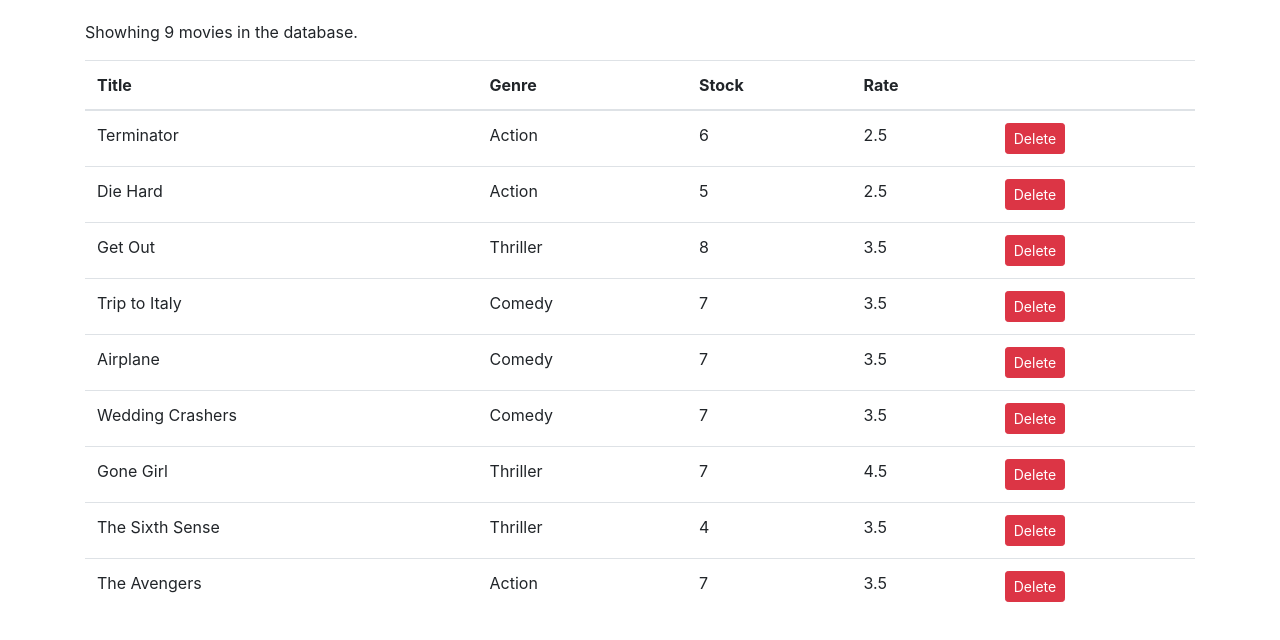
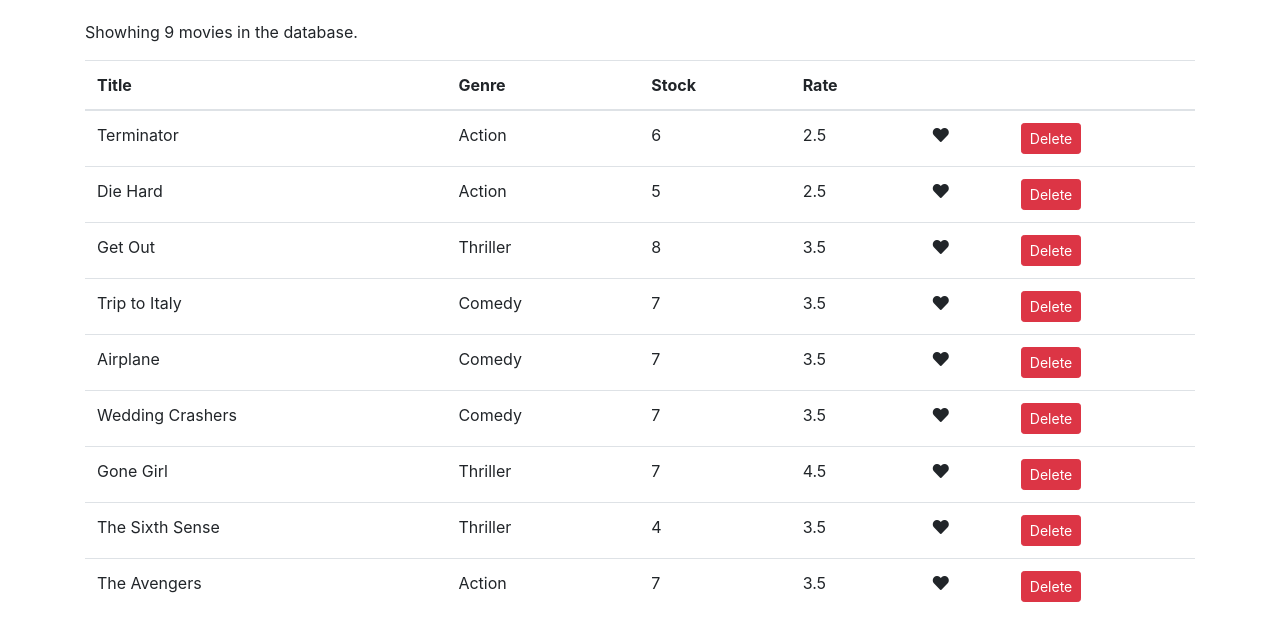
Before and after one commit to ivandtr/react-videorent-app, a React (Create React App) app: page / in a window 1280 px wide. Shown: the top 640 px of the page. Built offline with nearby package versions, Linux system fonts and the light colour scheme.

Commit message:
Added Like component and updated fontawesome

```diff
--- a/package.json
+++ b/package.json
@@ -3,11 +3,11 @@
   "version": "0.1.0",
   "private": true,
   "dependencies": {
+    "@fortawesome/fontawesome-free": "^5.13.0",
     "@testing-library/jest-dom": "^4.2.4",
     "@testing-library/react": "^9.5.0",
     "@testing-library/user-event": "^7.2.1",
     "bootstrap": "^4.4.1",
-    "font-awesome": "^4.7.0",
     "react": "^16.13.1",
     "react-dom": "^16.13.1",
     "react-scripts": "3.4.1"
--- /dev/null
+++ b/src/components/common/like.jsx
@@ -0,0 +1,10 @@
+import React, { Component } from 'react';
+
+class Like extends Component {
+  state = {};
+  render() {
+    return <i class="fas fa-heart"></i>;
+  }
+}
+
+export default Like;
--- a/src/components/movies.jsx
+++ b/src/components/movies.jsx
@@ -1,5 +1,6 @@
 import React, { Component } from 'react';
 import { getMovies } from '../services/fakeMovieService';
+import Like from './common/like';
 
 class Movies extends Component {
   state = {
@@ -28,6 +29,7 @@ class Movies extends Component {
               <th>Stock</th>
               <th>Rate</th>
               <th></th>
+              <th></th>
             </tr>
           </thead>
           <tbody>
@@ -37,6 +39,9 @@ class Movies extends Component {
                 <td>{movie.genre.name}</td>
                 <td>{movie.numberInStock}</td>
                 <td>{movie.dailyRentalRate}</td>
+                <td>
+                  <Like />
+                </td>
                 <td>
                   <button
                     onClick={() => this.handleDelete(movie)}
--- a/src/index.js
+++ b/src/index.js
@@ -4,7 +4,7 @@ import './index.css';
 import App from './App';
 import * as serviceWorker from './serviceWorker';
 import 'bootstrap/dist/css/bootstrap.css';
-import 'font-awesome/css/font-awesome.css';
+import '@fortawesome/fontawesome-free/css/all.css';
 
 ReactDOM.render(
   <React.StrictMode>
```
Also changed, not shown: src/components/counter.jsx (deleted, +0 -9 lines), 1 other file (tests, documents, lock files or other folders).
